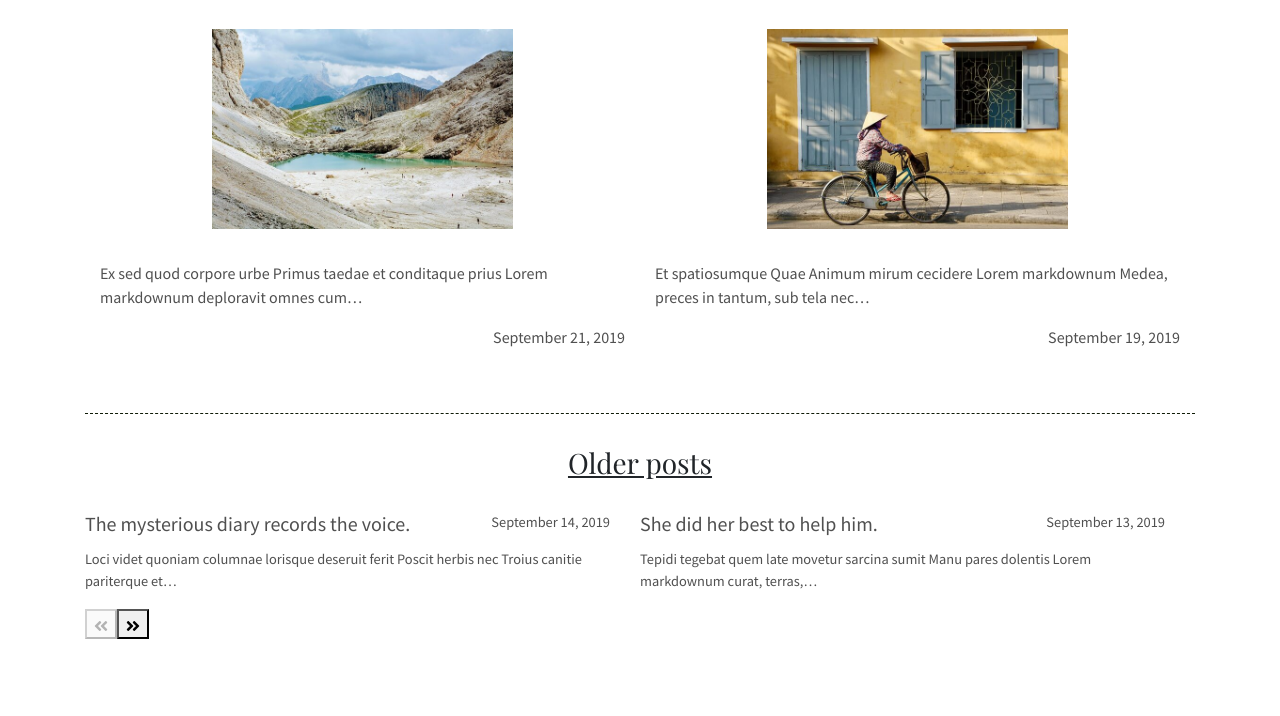
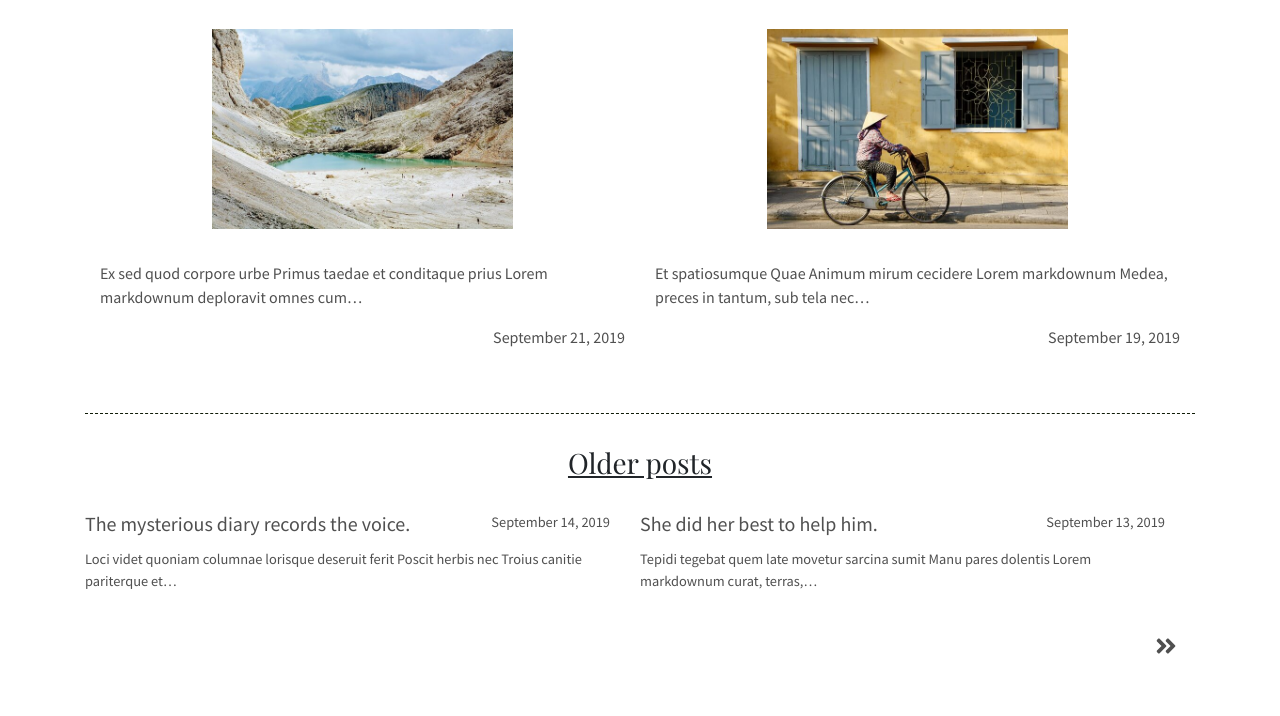
Before and after one commit to PABlond/Gatsby-TypeScript-Starter-Blog, a Gatsby site: page / in a window 1280 px wide. Shown: the part 678-1394 px from the top of the page. Built offline with nearby package versions, Linux system fonts and the light colour scheme; Gatsby itself is replaced by a stand-in of ours; a web font is replaced by a local one.

Commit message:
add aria-label to pagination buttons

```diff
--- a/src/assets/styles/style_desktop.scss
+++ b/src/assets/styles/style_desktop.scss
@@ -204,9 +204,25 @@ h3 {
       }
     }
 
-    .old-posts-pagination {
+    #old-posts-pagination {
+      display: flex;
+      justify-content: flex-end;
+
       button {
-        color: $dark;
+        padding: 1rem;
+        color: $grey;
+        margin: 1px;
+        background: $light;
+        border: 0;
+        font-size: 1.5rem;
+        &:hover {
+          font-weight: 600;
+        }
+      }
+
+      .disable {
+        color: $light;
+        border: 0;
       }
     }
   }
@@ -287,7 +303,7 @@ h3 {
     }
 
     a {
-      color: $main-color
+      color: $main-color;
     }
 
     pre {
--- a/src/components/Posts/OldContent.tsx
+++ b/src/components/Posts/OldContent.tsx
@@ -24,6 +24,7 @@ export default ({ content }) => {
       <div id="old-posts-pagination">
         <button
           disabled={!!!(slice[0] > 0)}
+          className={!!!(slice[0] > 0) && 'disable'}
           onClick={() => setSlice([slice[0] - 2, slice[1] - 2])}
           aria-label="Previous posts"
         >
@@ -31,6 +32,7 @@ export default ({ content }) => {
         </button>
         <button
           disabled={!!!(slice[1] < content.length)}
+          className={!!!(slice[1] < content.length) && 'disable'}
           onClick={() => setSlice([slice[0] + 2, slice[1] + 2])}
           aria-label="Next posts"
         >
```
